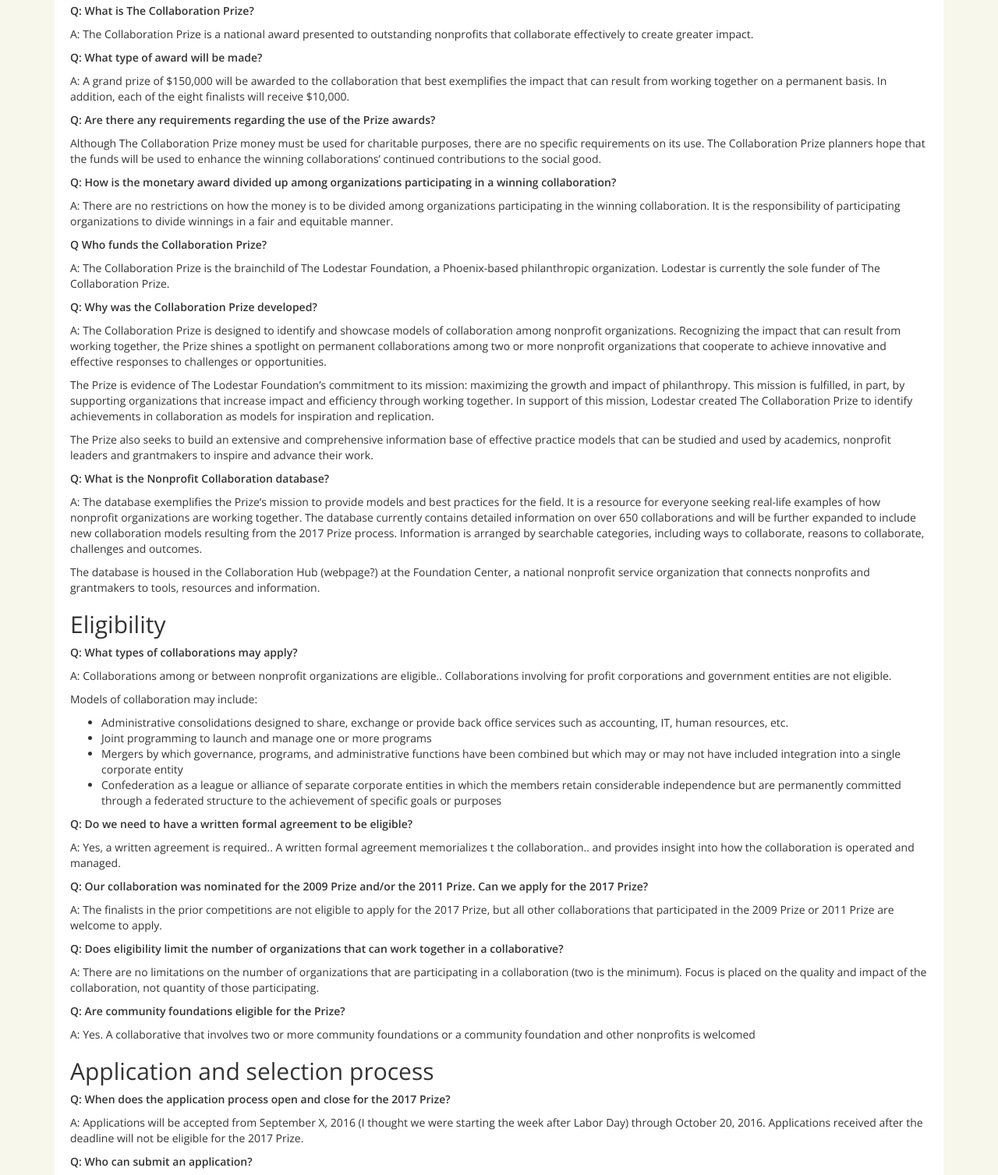
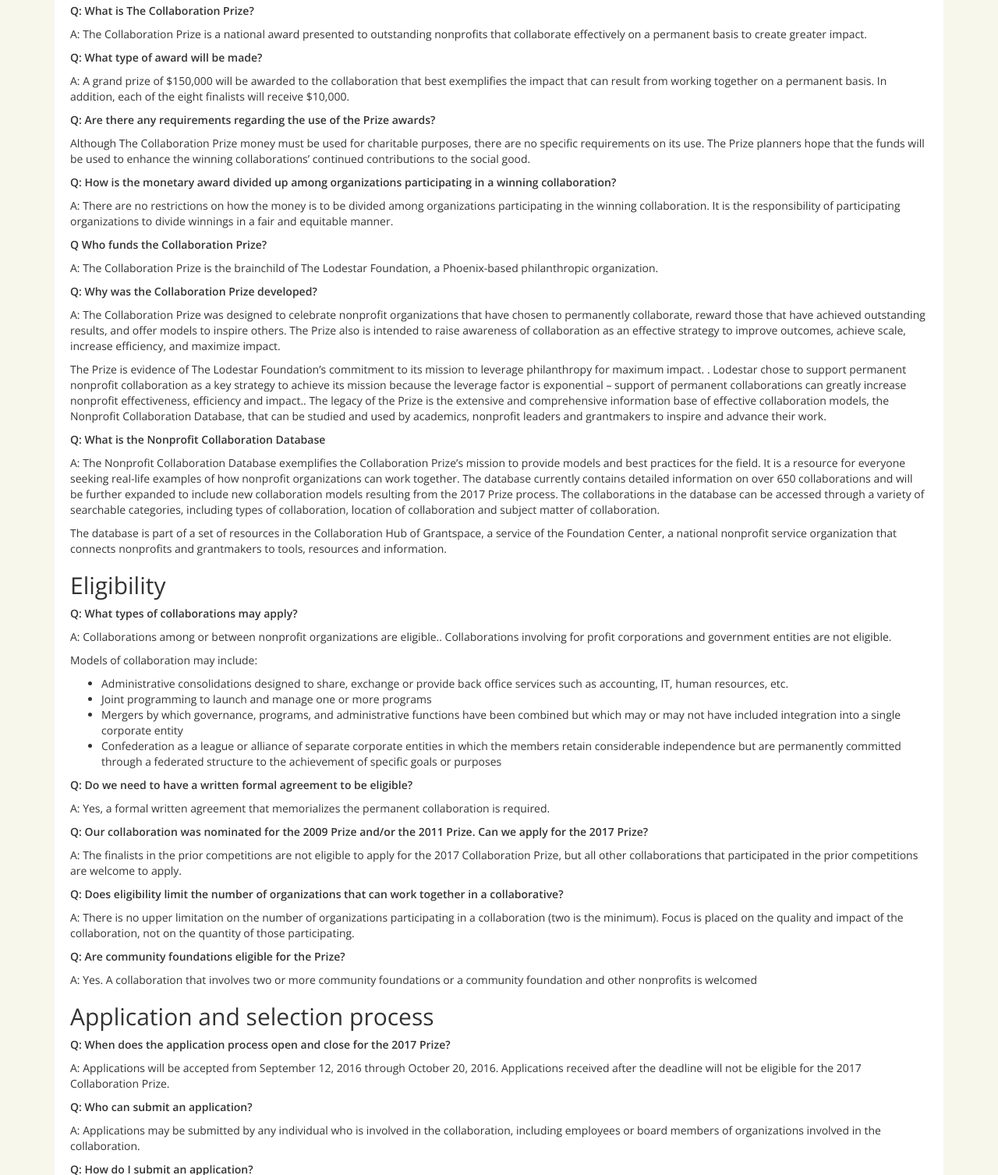
Before and after one commit to lnichols72/collab, a plain HTML site: page faq.html in a window 1280 px wide. Shown: the part 270-1777 px from the top of the page at 78% size. Drawn offline with nearby package versions, Linux system fonts and the light colour scheme.

Commit message:
Revisions

```diff
--- a/css/heroic-features.css
+++ b/css/heroic-features.css
@@ -112,7 +112,7 @@
 }
 
 div.lead, div.prize, div.email {
-    padding: 90px;
+    padding: 45px 90px 0;
 }
 
 div.lead p {
--- a/faq.html
+++ b/faq.html
@@ -65,31 +65,29 @@
           <h2>About the Prize</h2>
 
           <p><strong>Q: What is The Collaboration Prize?</strong></p>
-<p>A: The Collaboration Prize is a national award presented to outstanding nonprofits that collaborate effectively to create greater impact. </p>
+<p>A: The Collaboration Prize is a national award presented to outstanding nonprofits that collaborate effectively on a permanent basis to create greater impact. </p>
 
 <p><strong>Q:  What type of award will be made?</strong></p>
 <p>A:  A grand prize of $150,000 will be awarded to the collaboration that best exemplifies the impact that can result from working together on a permanent basis.  In addition, each of the eight finalists will receive $10,000. </p>
 
 <p><strong>Q:  Are there any requirements regarding the use of the Prize awards?</strong></p>
-<p>Although The Collaboration Prize money must be used for charitable purposes, there are no specific requirements on its use. The Collaboration Prize planners hope that the funds will be used to enhance the winning collaborations’ continued contributions to the social good.</p>
+<p>Although The Collaboration Prize money must be used for charitable purposes, there are no specific requirements on its use. The Prize planners hope that the funds will be used to enhance the winning collaborations’ continued contributions to the social good.</p>
 
 <p><strong>Q: How is the monetary award divided up among organizations participating in a winning collaboration?</strong></p>
 <p>A: There are no restrictions on how the money is to be divided among organizations participating in the winning collaboration. It is the responsibility of participating organizations to divide winnings in a fair and equitable manner.</p>
 
 <p><strong>Q Who funds the Collaboration Prize?</strong></p>
-<p>A: The Collaboration Prize is the brainchild of The Lodestar Foundation, a Phoenix-based philanthropic organization. Lodestar is currently the sole funder of The Collaboration Prize. </p>
+<p>A: The Collaboration Prize is the brainchild of The Lodestar Foundation, a Phoenix-based philanthropic organization.</p>
 
 <p><strong>Q: Why was the Collaboration Prize developed?</strong></p>
-<p>A: The Collaboration Prize is designed to identify and showcase models of collaboration among nonprofit organizations. Recognizing the impact that can result from working together, the Prize shines a spotlight on permanent collaborations among two or more nonprofit organizations that cooperate to achieve innovative and effective responses to challenges or opportunities. </p>
+<p>A: The Collaboration Prize was designed to celebrate nonprofit organizations that have chosen to permanently collaborate, reward those that have achieved outstanding results, and offer models to inspire others. The Prize also is intended to raise awareness of collaboration as an effective strategy to improve outcomes, achieve scale, increase efficiency, and maximize impact.</p>
 
-<p>The Prize is evidence of The Lodestar Foundation’s commitment to its mission: maximizing the growth and impact of philanthropy. This mission is fulfilled, in part, by supporting organizations that increase impact and efficiency through working together. In support of this mission, Lodestar created The Collaboration Prize to identify achievements in collaboration as models for inspiration and replication.</p>
+<p>The Prize is evidence of The Lodestar Foundation’s commitment to its mission to leverage philanthropy for maximum impact. . Lodestar chose to support permanent nonprofit collaboration as a key strategy to achieve its mission because the leverage factor is exponential – support of permanent collaborations can greatly increase nonprofit effectiveness, efficiency and impact.. The legacy of the Prize is the extensive and comprehensive information base of effective collaboration models, the Nonprofit Collaboration Database, that can be studied and used by academics, nonprofit leaders and grantmakers to inspire and advance their work.</p>
 
-<p>The Prize also seeks to build an extensive and comprehensive information base of effective practice models that can be studied and used by academics, nonprofit leaders and grantmakers to inspire and advance their work.  </p>
+<p><strong>Q: What is the  Nonprofit Collaboration Database</strong></p>
+<p>A: The Nonprofit Collaboration Database exemplifies the Collaboration Prize’s mission to provide models and best practices for the field. It is a resource for everyone seeking real-life examples of how nonprofit organizations can work together. The database currently contains detailed information on over 650 collaborations and will be further expanded to include new collaboration models resulting from the 2017 Prize process. The collaborations in the database can be accessed through a variety of searchable categories, including types of collaboration, location of collaboration and subject matter of collaboration. </p>
 
-<p><strong>Q: What is the Nonprofit Collaboration database?</strong></p>
-<p>A: The database exemplifies the Prize’s mission to provide models and best practices for the field. It is a resource for everyone seeking real-life examples of how nonprofit organizations are working together. The database currently contains detailed information on over 650 collaborations and will be further expanded to include new collaboration models resulting from the 2017 Prize process. Information is arranged by searchable categories, including ways to collaborate, reasons to collaborate, challenges and outcomes. </p>
-
-<p>The database is housed in the Collaboration Hub (webpage?) at the Foundation Center, a national nonprofit service organization that connects nonprofits and grantmakers to tools, resources and information. </p>
+<p>The database is part of a set of resources  in the Collaboration Hub of Grantspace, a service of the Foundation Center, a national nonprofit service organization that connects nonprofits and grantmakers to tools, resources and information. </p>
 
 <h2>Eligibility</h2>
 
@@ -104,24 +102,24 @@
 </ul>
 
 <p><strong>Q:  Do we need to have a written formal agreement to be eligible?</strong></p>
-<p>A:  Yes, a written agreement is required.. A written formal agreement memorializes  t the collaboration.. and provides insight into how the collaboration is operated and managed. </p>
+<p>A:  Yes, a formal written agreement that memorializes the permanent collaboration is required. </p>
 
 <p><strong>Q:  Our collaboration was nominated for the 2009 Prize and/or the 2011 Prize. Can we apply for the 2017 Prize?</strong></p>
-<p>A: The finalists in the prior competitions are not eligible to apply for the 2017 Prize, but all other collaborations that participated in  the 2009 Prize or 2011 Prize are welcome to apply.</p>
+<p>A: The finalists in the prior competitions are not eligible to apply for the 2017 Collaboration Prize, but all other collaborations that participated in the prior competitions are welcome to apply.</p>
 
 <p><strong>Q: Does eligibility limit the number of organizations that can work together in a collaborative?</strong></p>
-<p>A: There are no limitations on the number of organizations that are participating in a collaboration (two is the minimum). Focus is placed on the quality and impact of the collaboration, not quantity of those participating.</p>
+<p>A: There is no upper limitation on the number of organizations participating in a collaboration (two is the minimum). Focus is placed on the quality and impact of the collaboration, not on the quantity of those participating.</p>
 
 <p><strong>Q: Are community foundations eligible for the Prize?</strong></p>
-<p>A: Yes. A collaborative that involves two or more community foundations or a community foundation and other nonprofits is welcomed</p>
+<p>A: Yes. A collaboration that involves two or more community foundations or a community foundation and other nonprofits is welcomed</p>
 
 <h2>Application and selection process</h2>
 
 <p><strong>Q: When does the application process open and close for the 2017 Prize?</strong></p>
-<p>A: Applications will be accepted from September X, 2016 (I thought we were starting the week after Labor Day) through October 20, 2016. Applications received after the deadline will not be eligible for the 2017 Prize.</p>
+<p>A: Applications will be accepted from September 12, 2016 through October 20, 2016. Applications received after the deadline will not be eligible for the 2017 Collaboration Prize.</p>
 
 <p><strong>Q: Who can submit an application?</strong></p>
-<p>A: Applications may be submitted by any individual who is involved in inthe collaboration, including employees or board members of organizations involved in the collaboration.</p>
+<p>A: Applications may be submitted by any individual who is involved in the collaboration, including employees or board members of organizations involved in the collaboration.</p>
 
 <p><strong>Q: How do I submit an application?</strong></p>
 <p>A: The Collaboration Prize will accept only online applications. To apply, use the online application process located at <a href="http://www.thecollaborationprize.org" target="_blank">www.thecollaborationprize.org</a> and click on the “Apply Today” button. Be sure to review the application process thoroughly to ensure your application will be accepted.</p>
@@ -133,9 +131,9 @@
 <p>A: Yes.
 
 <p><strong>Q: Who is involved in the selection process?</strong></p>
-<p>A: Oversight of the Prize process is provided by La Piana Consulting, a national management and consulting firm that offers strategic solutions for nonprofits and foundations. La Piana’s mission is to improve leadership and management practices throughout the sector for greater social impact. La Piana consultants are experienced in helping nonprofits and foundations become stronger and more effective through collaboration. La Piana will be involved throughout the entire process, from planning and development to reviewing and scoring applications and conducting site visits to the eight finalists. </p>
+<p>A: Oversight of the Collaboration Prize process is provided by La Piana Consulting, a national management and consulting firm that offers strategic solutions for nonprofits and foundations. La Piana consultants are experienced in helping nonprofits and foundations become stronger and more effective through collaboration. La Piana will be involved throughout the entire process, from planning and development to reviewing and scoring applications and conducting site visits to the eight finalists. </p>
 
-<p>A:. A Selection Panel, comprised of funders active in supporting nonprofit collaboration,  will be convened to select the finalists and the winner.  </p>
+<p>A:. A Selection Panel, comprised of major supporters of nonprofit collaboration,  will be convened to select the finalists and the winner.  </p>
 
 <p><strong>Q: What will be required of semi-finalists and finalists?</strong></p>
 <p>A: Up to 20 semi-finalists will be asked to submit additional information to support the evaluation and selection process. These organizations may also be contacted by phone to assist in clarifying answers and activities. From this list, up to eight finalists will be selected. Site visits will be conducted to help the Selection Panel gain a clear picture of the impact and effectiveness of the collaboration. </p>
@@ -149,7 +147,7 @@
 
 
         <!-- Footer -->
-        <footer>
+       <!-- <footer>
             <div class="row">
                 <div class="col-lg-12 text-center">
                     <p><strong>The Lodestar Foundation</strong></p>
@@ -160,7 +158,7 @@
 
                 </div>
             </div>
-        </footer>
+        </footer>-->
 
     </div>
     <!-- /.container -->
```
Also changed, not shown: about.html (+7 -7 lines), examples.html (+2 -2 lines), howtoapply.html (+5 -5 lines), index.html (+7 -7 lines), press.html (+2 -2 lines), images/timeline2.gif (added).
